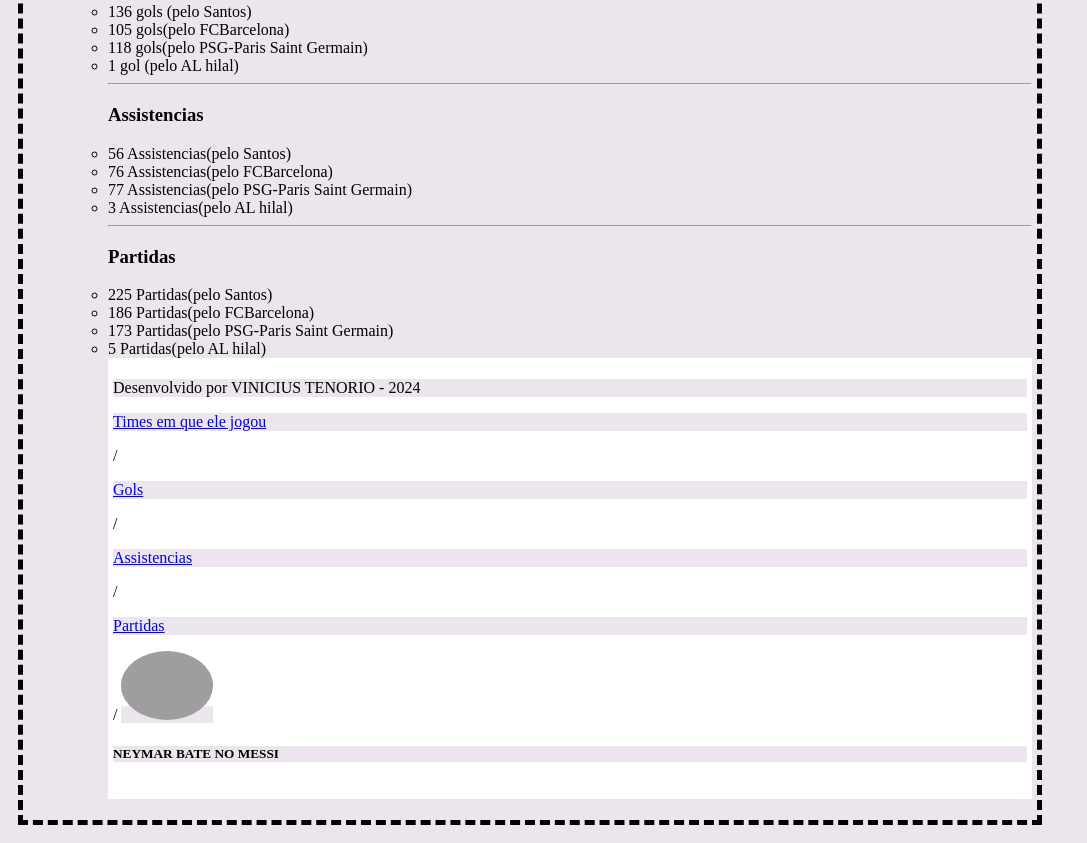
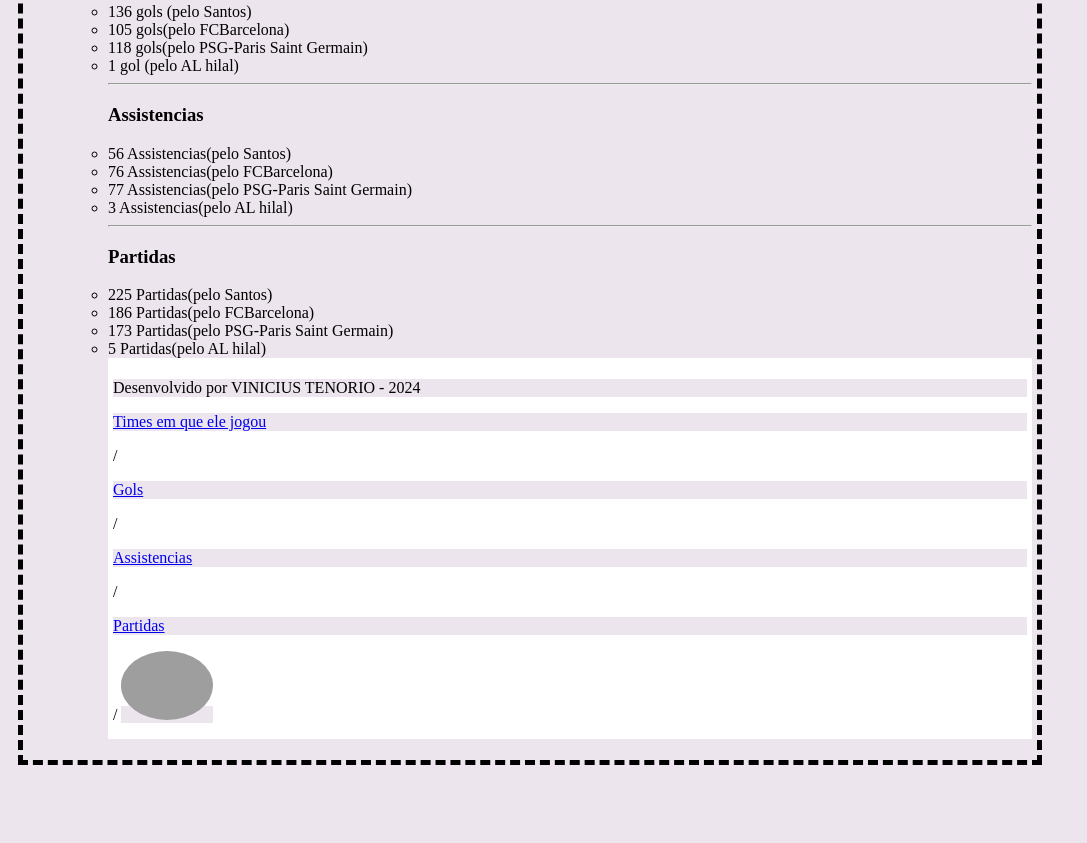
Before and after one commit to vinixztx/Tenorio19, a plain HTML site: page index.html in a window 1280 px wide. Shown: the part 1079-1922 px from the top of the page, without its empty margins (0-1087 px from the left). After the commit the page ends 1862 px from the top, so only its background shows below. Drawn offline with Linux system fonts and the light colour scheme; grey boxes are pictures that could not be loaded.

Commit message:
<h1>NEYMAR BATE NO MESSI</h1>

```diff
--- a/index.html
+++ b/index.html
@@ -76,7 +76,7 @@
             <p class="Assistencias"><a href="#Assistencias" title="Assistencias"> Assistencias</a></p>/
             <p class="Partidas"><a href="#Partidas" title="Partidas"> Partidas</a></p>/
             <a hre="#Titulo" title="Titulo"><img src="https://newr7-r7-prod.web.arc-cdn.net/resizer/v2/FX6D6DCAERLX7NJDPJM2B34ETI.jpg?auth=f8b727088f4136694a43d75fc0699400cb9377861858222360e150d6c8f4374e&width=1200&height=600" alt=""></a>
-             <h1>NEYMAR BATE NO MESSI</h1>
+
           <footer>
 
 </body>
```
